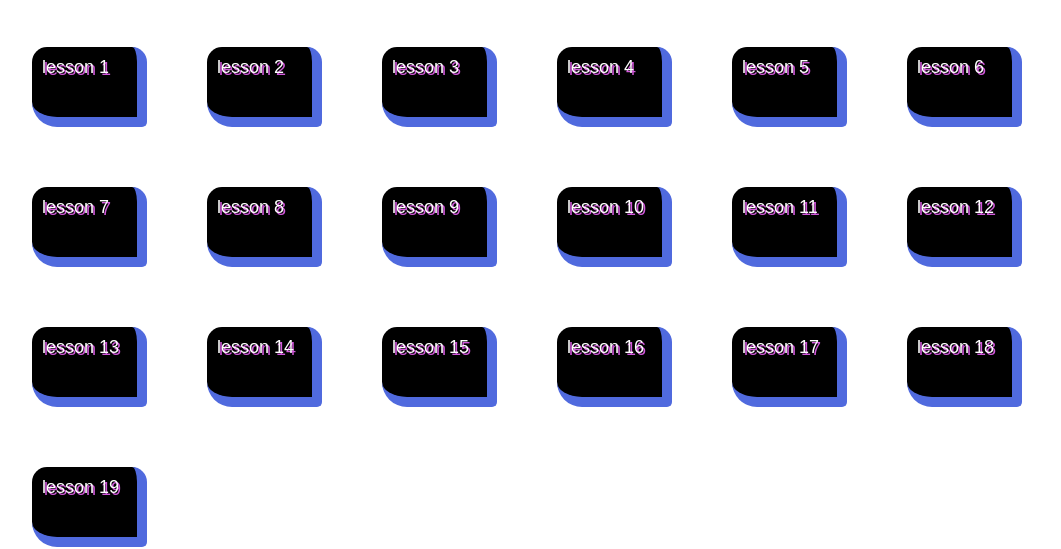
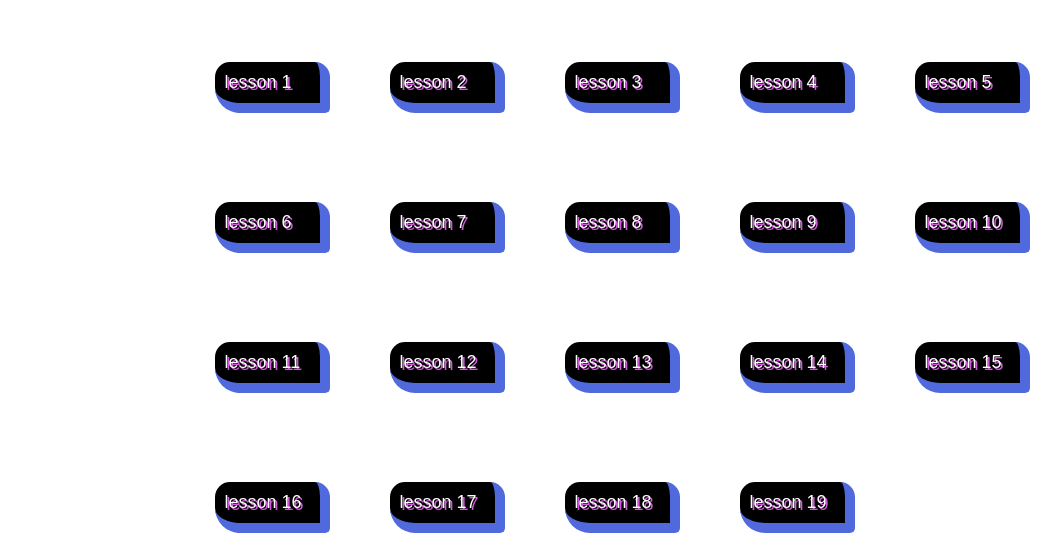
Before and after one commit to cubickkk/max_hub, a plain HTML site: page index.html in a window 1280 px wide. Shown: the part 260-809 px from the top of the page, without its empty margins (18-1079 px from the left). Drawn offline with Linux system fonts and the light colour scheme; a web font is replaced by a local one.

Commit message:
Update style.css

```diff
--- a/style.css
+++ b/style.css
@@ -8,11 +8,14 @@
 }
 
 .grid {
+    display: flex;
+    justify-content: center;
+    align-items: center;
     font-size: 18px;
     padding: 50px;
     gap: 60px;
     display: grid;
-    grid-template-columns: 115px 115px 115px 115px 115px 115px;
+    grid-template-columns: 115px 115px 115px 115px 115px;
     grid-template-rows: 80px 80px 80px 80px 80px;
     font-family: "Poetsen One", sans-serif;
     font-weight: 350;
```
